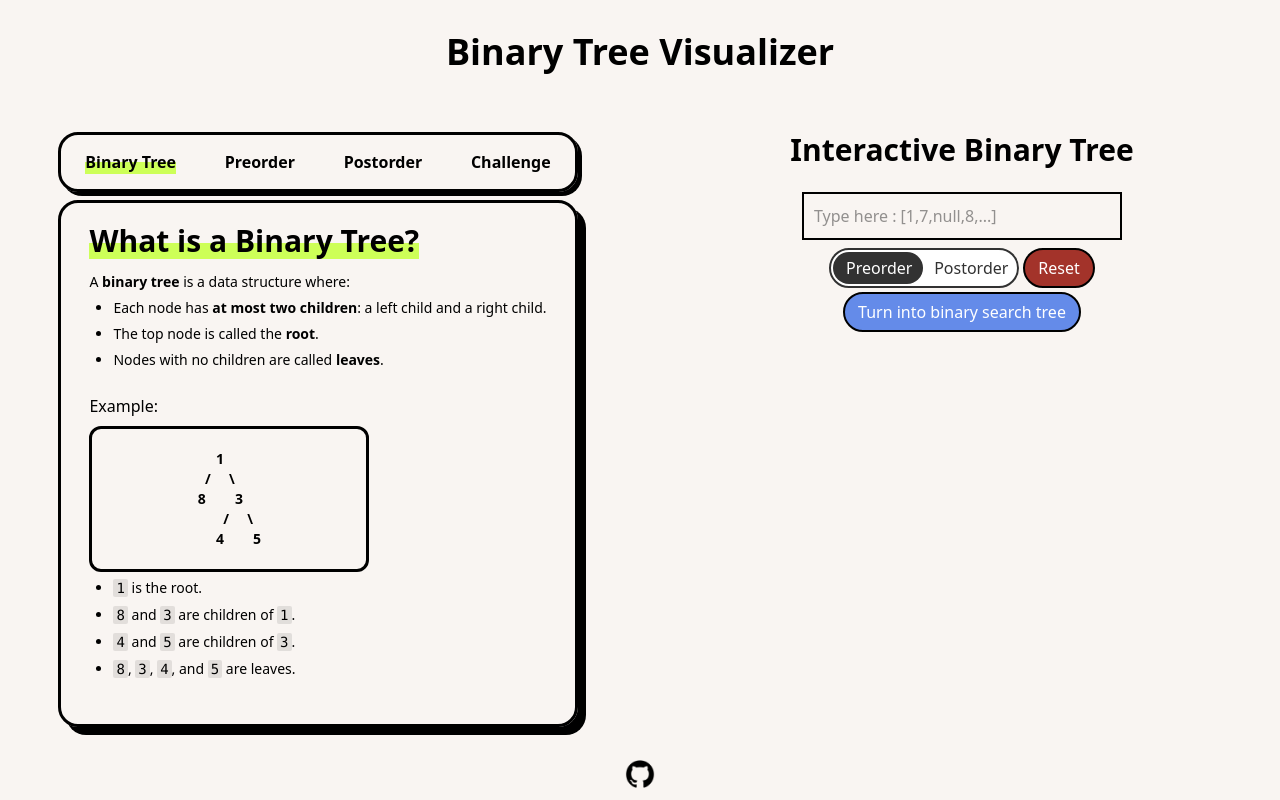
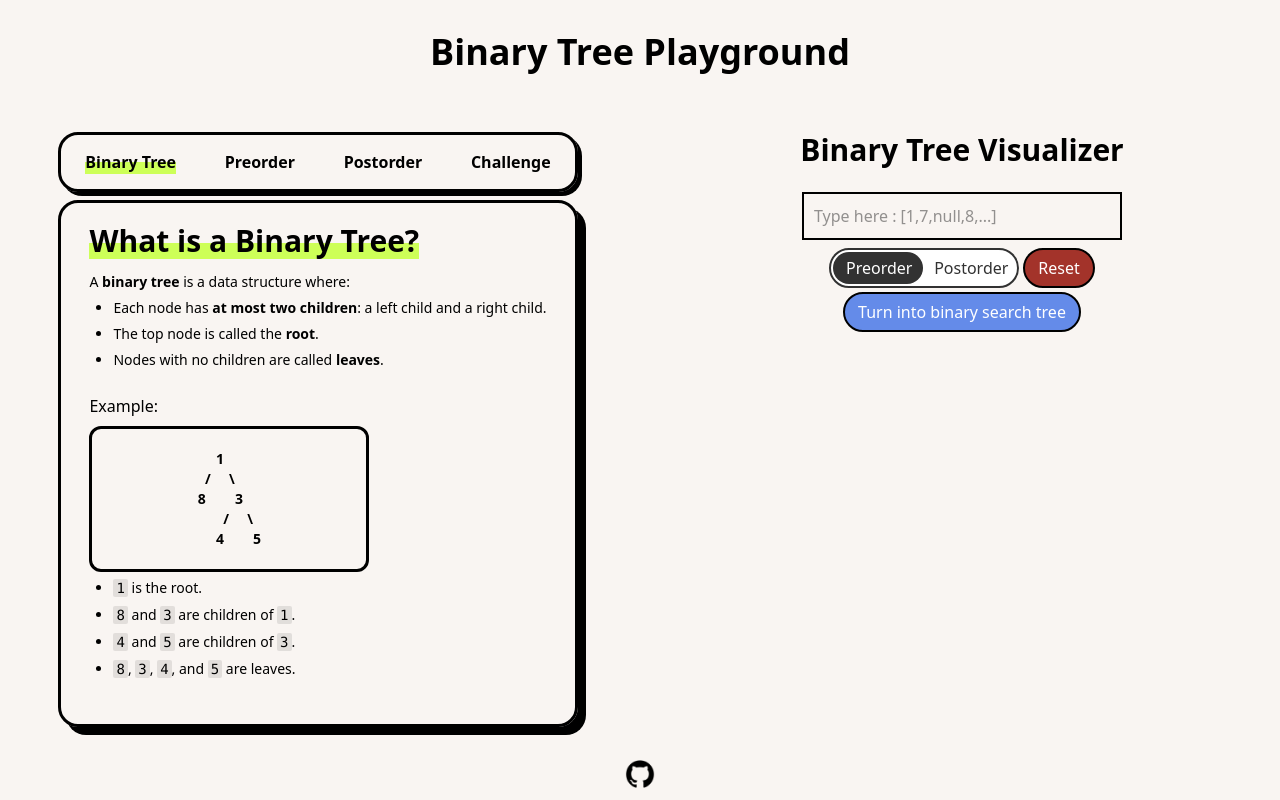
Before and after one commit to noanjrd/binarytree_playground, a React (Vite) app in the folder src/: page / in a window 1280 px wide. Built offline with nearby package versions, Linux system fonts and the light colour scheme.

Commit message:
challenging tab added

```diff
--- a/src/index.html
+++ b/src/index.html
@@ -4,7 +4,7 @@
     <meta charset="UTF-8" />
     <meta name="viewport" content="width=device-width, initial-scale=1.0" />
     <link rel = "icon" type = "image/png" href = "/logo.png">
-    <title>Binary Tree Visualizer</title>
+    <title>Binary Tree Playground</title>
   </head>
   <body>
     <div id="root"></div>
--- a/src/package.json
+++ b/src/package.json
@@ -1,9 +1,9 @@
 {
-  "name": "binarytree_visualizer",
+  "name": "binarytree_playground",
   "private": true,
   "version": "0.0.0",
   "type": "module",
-  "homepage": "https://github.com/noanjrd/binarytree_visualizer",
+  "homepage": "https://github.com/noanjrd/binarytree_playground",
   "scripts": {
     "dev": "vite",
     "build": "tsc -b && vite build",
--- a/src/src/App.tsx
+++ b/src/src/App.tsx
@@ -76,7 +76,7 @@ function App() {
             <img  src={GithubIcon} width={50} height={50} />
           </a>
         </div>
-        <p className='text-4xl mb-8 lg:mb-15 font-bold mt-8 text-center text-black'>Binary Tree Visualizer</p>
+        <p className='text-4xl mb-8 lg:mb-15 font-bold mt-8 text-center text-black'>Binary Tree Playground</p>
         <div className='flex flex-col lg:flex-row justify-center w-full xl:w-322'>
           <div className='  w-full flex flex-col items-center'>
             <Explainations explainationFor={tabOption} setInputText={setInputtext} setExplainationFor={setTabOption}/>
@@ -84,7 +84,7 @@ function App() {
           </div>
           <div className="flex flex-col items-center w-full mb-10 mt-5 lg:mt-0  ">
             <div className='flex flex-col gap-1 items-center mb-2'>
-              <p className='text-black font-semibold text-3xl mb-5'>Interactive Binary Tree</p>
+              <p className='text-black font-semibold text-3xl mb-5'>Binary Tree Visualizer</p>
 
               <div>
                 <input
```
Also changed, not shown: 1 other file (tests, documents, lock files or other folders).
